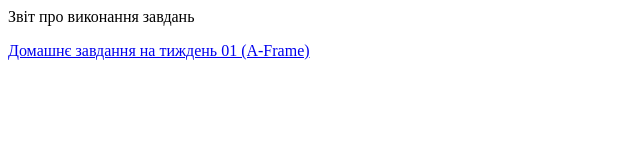
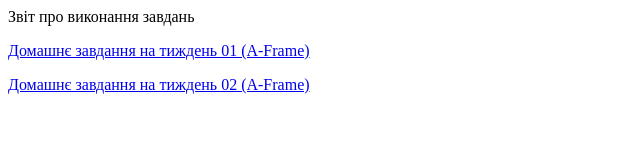
Before and after one commit to lytvynenko206/ICTO, a plain HTML site: page index.html in a window 1280 px wide. Shown: the whole page, without its empty margins (0-640 px from the left). Drawn offline with Linux system fonts and the light colour scheme.

Commit message:
Update index.html

```diff
--- a/index.html
+++ b/index.html
@@ -8,5 +8,6 @@
 -->
                Звіт про виконання завдань
                <p><a href="week01/ARindex.html" target="_blank">Домашнє завдання на тиждень 01 (A-Frame)</a>
+               <p><a href="week02/ARindex.html" target="_blank">Домашнє завдання на тиждень 02 (A-Frame)</a>
        </body>
 </html>
```
